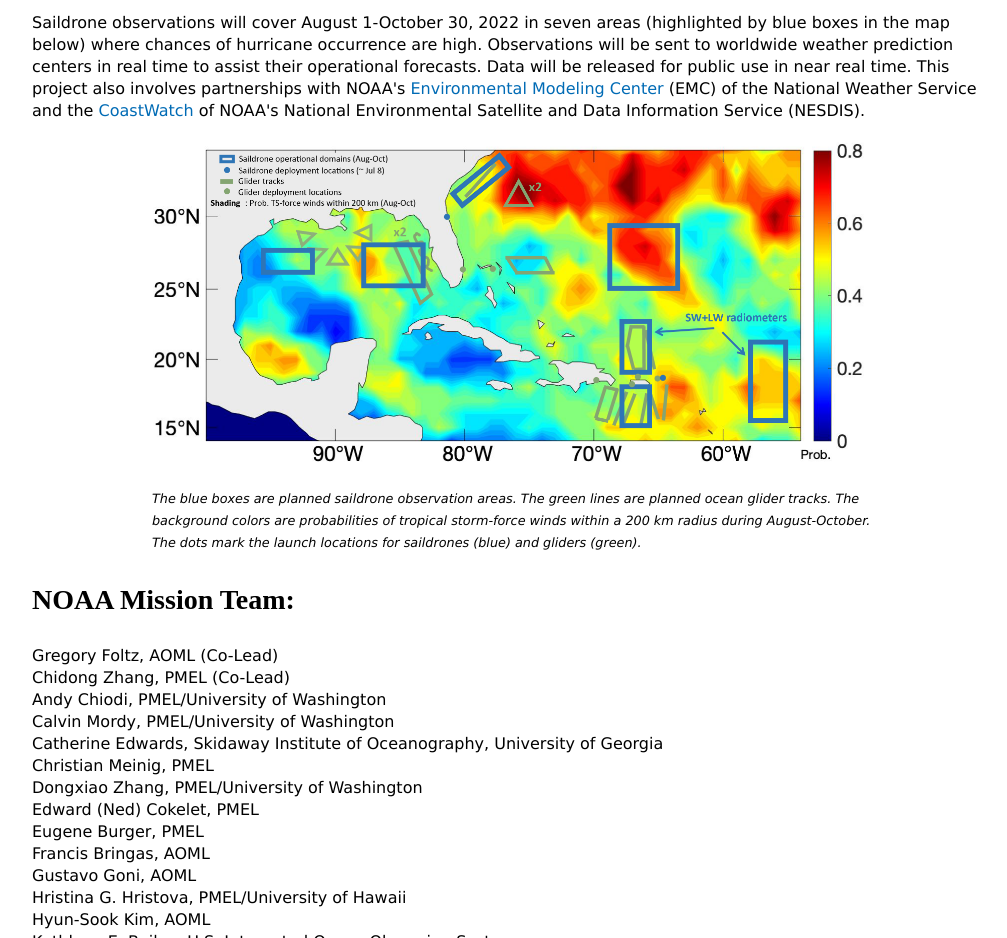
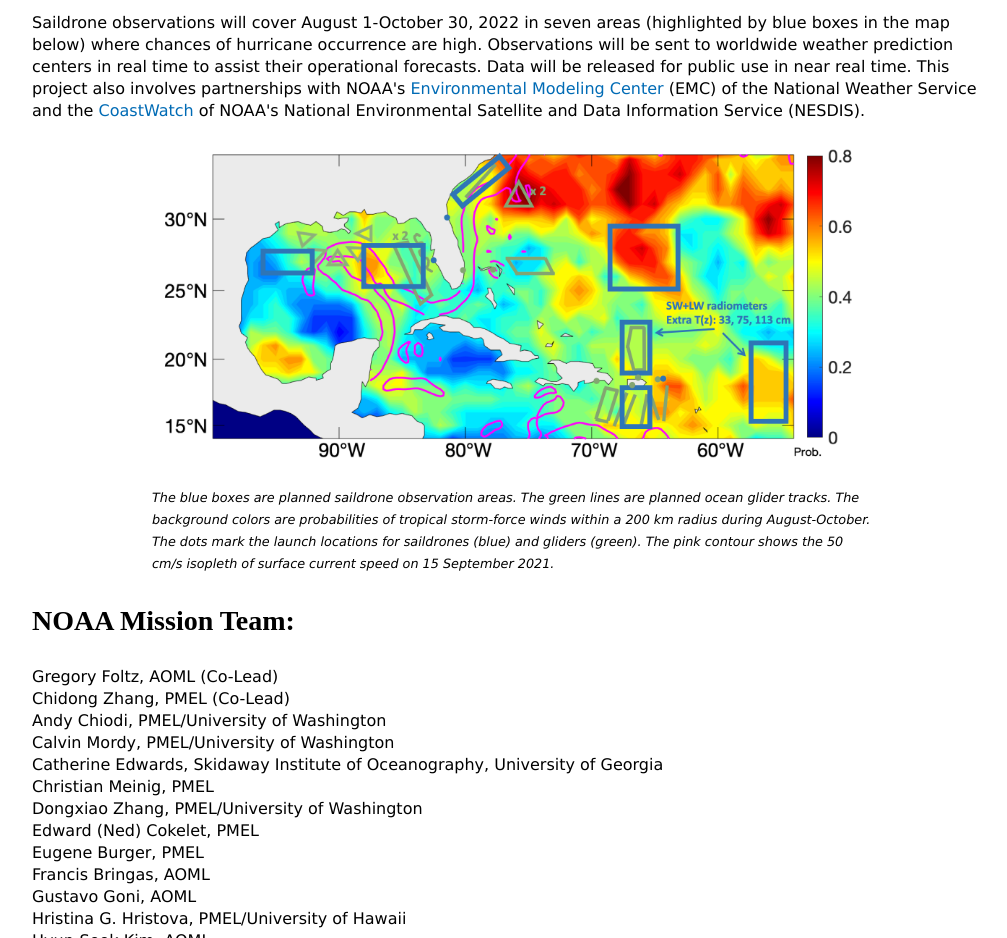
Before and after one commit to NOAA-PMEL/hurricanesite, a plain HTML site: page 2022/index.html in a window 1280 px wide. Shown: the part 1220-2158 px from the top of the page, without its empty margins (128-1135 px from the left). Drawn offline with Linux system fonts and the light colour scheme; a web font is replaced by a local one.

Commit message:
map changes

```diff
--- a/2022/index.html
+++ b/2022/index.html
@@ -55,8 +55,8 @@
 
 		<h2>Deployments</h2>
 		<p>Saildrone observations will cover August 1-October 30, 2022 in seven areas (highlighted by blue boxes in the map below) where chances of hurricane occurrence are high. Observations will be sent to worldwide weather prediction centers in real time to assist their operational forecasts. Data will be released for public use in near real time. This project also involves partnerships with NOAA's <a href="https://www.emc.ncep.noaa.gov/emc_new.php" target="_blank">Environmental Modeling Center</a> (EMC) of the National Weather Service and the <a href="https://coastwatch.noaa.gov/cw/index.html" target="_blank">CoastWatch</a> of NOAA's National Environmental Satellite and Data Information Service (NESDIS).</p>
-		<p><img src="images/deploy_regions_7sd_gliders(no-eez).png" alt="Map of areas where saildrones are deployed with glider tracks"/></p>
-		<div class="image-caption">The blue boxes are planned saildrone observation areas. The green lines are planned ocean glider tracks. The background colors are probabilities of tropical storm-force winds within a 200 km radius during August-October. The dots mark the launch locations for saildrones (blue) and gliders (green). </div>
+		<p><img src="images/deploy_regions_7sd_gliders_currents (1).png" alt="Map of areas where saildrones are deployed with glider tracks"/></p>
+		<div class="image-caption">The blue boxes are planned saildrone observation areas. The green lines are planned ocean glider tracks. The background colors are probabilities of tropical storm-force winds within a 200 km radius during August-October. The dots mark the launch locations for saildrones (blue) and gliders (green). The pink contour shows the 50 cm/s isopleth of surface current speed on 15 September 2021. </div>
 		<h3>NOAA Mission Team:</h3>
 		<p>Gregory Foltz, AOML (Co-Lead)<br>
 			Chidong Zhang, PMEL (Co-Lead)<br>
```
Also changed, not shown: 2022/images/deploy_regions_7sd_gliders_currents (1).png (added).
